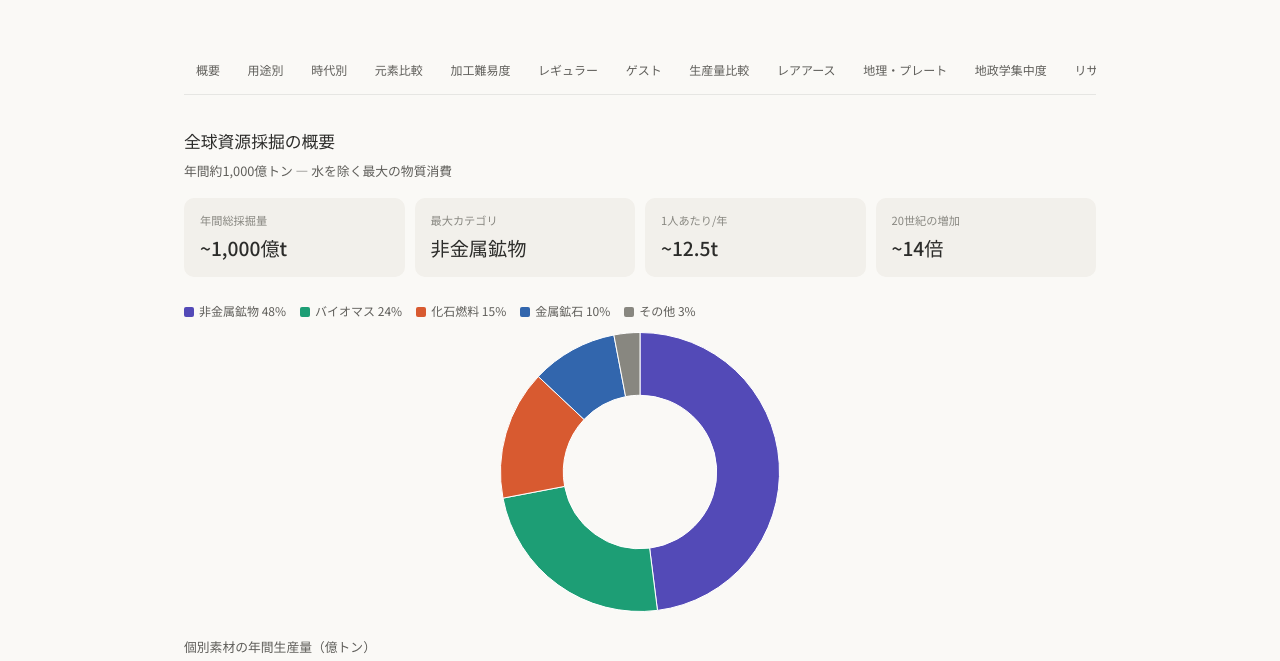
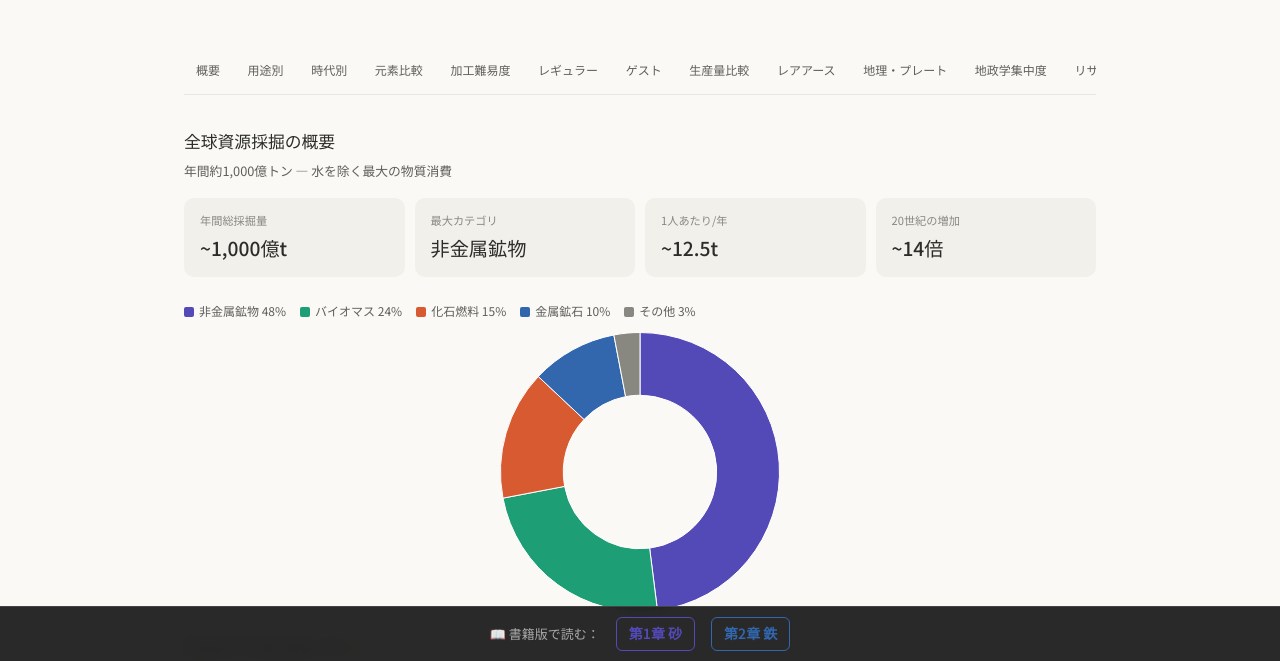
Before and after one commit to osakenpiro/materials-of-civilization, a plain HTML site: page index.html in a window 1280 px wide. Shown: the part 139-800 px from the top of the page. Drawn offline with nearby package versions, Linux system fonts and the light colour scheme.

Commit message:
Add chapter navigation banner

```diff
--- a/index.html
+++ b/index.html
@@ -565,5 +565,14 @@ document.querySelectorAll('nav a').forEach(a=>{
   });
 });
 </script>
+
+<!-- Chapter Links -->
+<div style="position:fixed;bottom:0;left:0;right:0;background:rgba(30,30,30,0.95);padding:10px 20px;z-index:9999;display:flex;justify-content:center;gap:16px;align-items:center;backdrop-filter:blur(8px);border-top:1px solid #444;">
+  <span style="color:#aaa;font-size:13px;">📖 書籍版で読む：</span>
+  <a href="ch1/" style="color:#534AB7;text-decoration:none;font-weight:600;font-size:14px;padding:4px 12px;border:1px solid #534AB7;border-radius:6px;">第1章 砂</a>
+  <a href="ch2/" style="color:#3266ad;text-decoration:none;font-weight:600;font-size:14px;padding:4px 12px;border:1px solid #3266ad;border-radius:6px;">第2章 鉄</a>
+</div>
+
+
 </body>
 </html>
```
